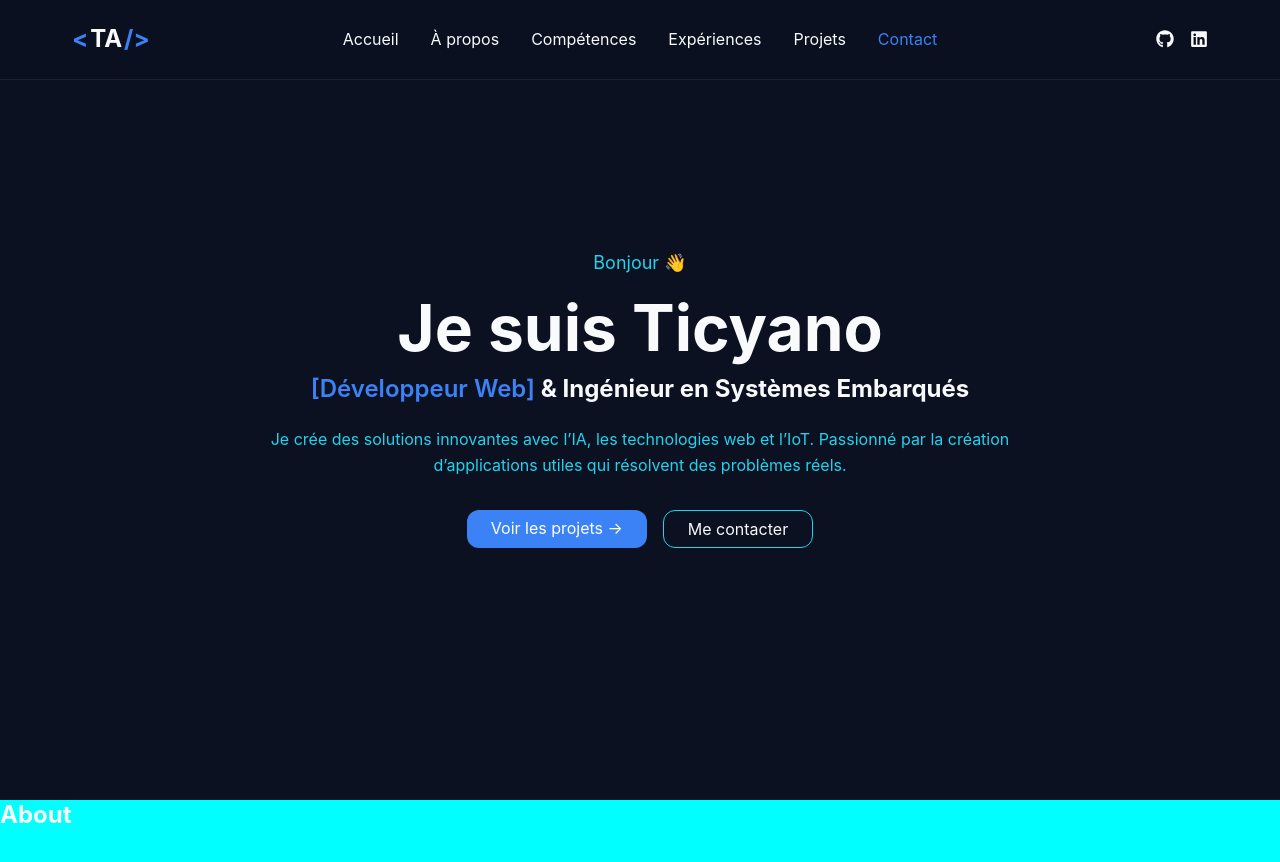
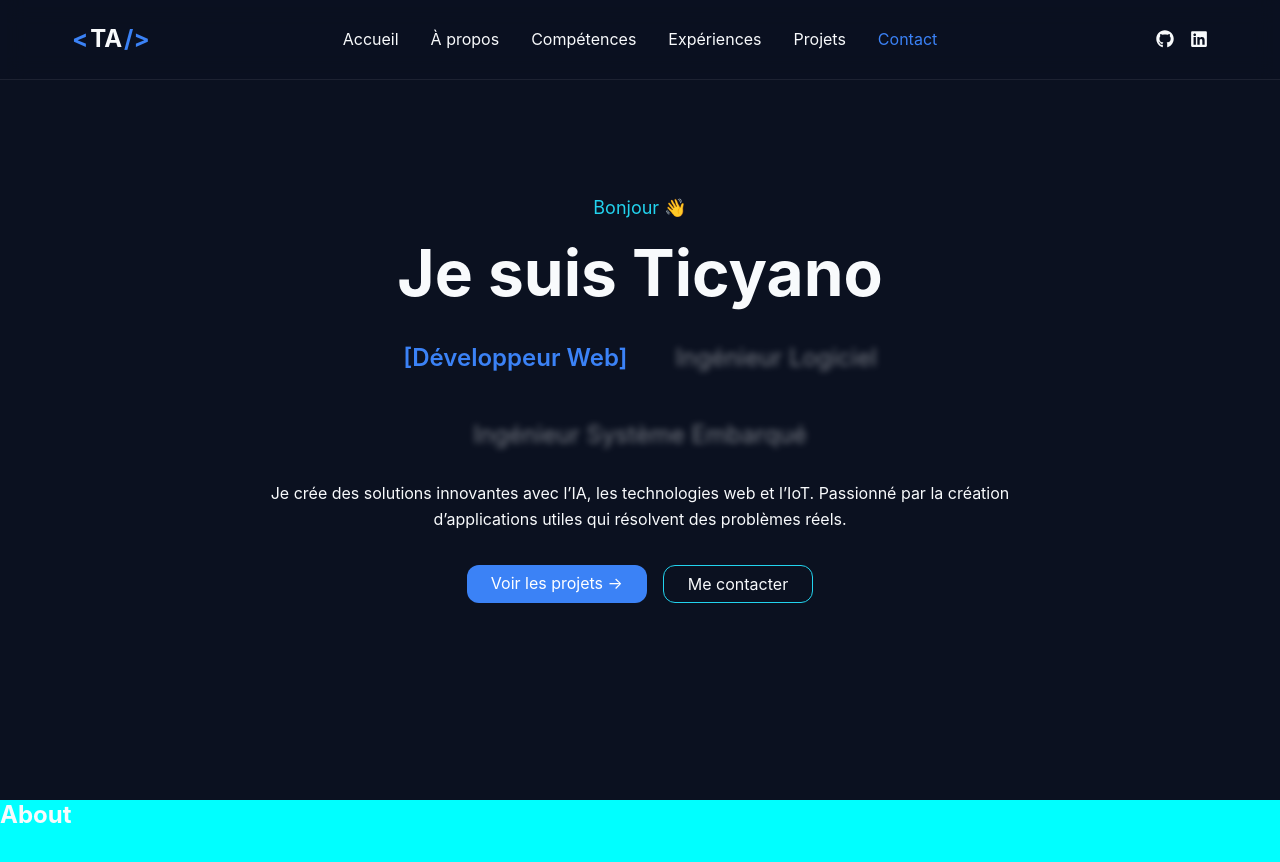
Before and after one commit to andri-Ts/portfolio-v1, a React (Vite) app: page / in a window 1280 px wide. Shown: the top 862 px of the page. Built offline with nearby package versions, Linux system fonts and the light colour scheme.

Commit message:
feat: modificaiton de la rotation

```diff
--- a/src/sections/hero/Hero.jsx
+++ b/src/sections/hero/Hero.jsx
@@ -1,8 +1,27 @@
-import React from 'react';
+import React, { useEffect, useState } from 'react';
 import styles from './hero.module.css';
 import Section from '../../components/ui/section/Section';
 
+const roles = [
+  'Développeur Web',
+  'Ingénieur Logiciel',
+  'Ingénieur Système Embarqué',
+];
+
 function Hero() {
+  const [activeRole, setActiveRole] = useState(0);
+
+  //----------------------------
+  // Rotation automatique des mots
+  //---------------------------
+  useEffect(() => {
+    const interval = setInterval(() => {
+      setActiveRole((prevValue) => (prevValue + 1) % roles.length);
+    }, 2000); // Change tous les 2s
+
+    return () => clearInterval(interval);
+  }, []);
+
   return (
     <Section id="hero" className={styles.hero}>
       <div className={styles.container}>
@@ -10,10 +29,23 @@ function Hero() {
 
         <h1 className={styles.title}>Je suis Ticyano</h1>
 
-        <h2 className={styles.subtitle}>
-          <span className={styles.highlight}>[Développeur Web]</span> &
-          Ingénieur en Systèmes Embarqués
-        </h2>
+        {/* <h2 className={styles.subtitle}>
+          <span className={styles.highlight}>[{words[index]}]</span> & Ingénieur
+          en Systèmes Embarqués
+        </h2> */}
+
+        <div className={styles.roles}>
+          {roles.map((role, index) => (
+            <span
+              key={role}
+              className={`${styles.role} ${
+                activeRole === index ? styles.active : styles.inactive
+              }`}
+            >
+              {activeRole === index ? `[${role}]` : role}
+            </span>
+          ))}
+        </div>
 
         <p className={styles.description}>
           Je crée des solutions innovantes avec l’IA, les technologies web et
--- a/src/sections/hero/hero.module.css
+++ b/src/sections/hero/hero.module.css
@@ -31,11 +31,12 @@
 .highlight {
   color: var(--color-primary);
   font-weight: 600;
+  transition: var(--transition-normal);
 }
 
 .description {
   font-size: var(--fs-md);
-  color: var(--color-secondary);
+  color: var(--color-text);
   line-height: 1.6;
   margin-bottom: var(--spacing-xl);
 }
@@ -72,3 +73,29 @@
   border-color: var(--color-primary);
   color: var(--color-primary);
 }
+
+.roles {
+  display: flex;
+  justify-content: center;
+  align-items: center;
+  gap: 3rem;
+  margin: 2rem 0;
+  flex-wrap: wrap;
+}
+
+.role {
+  font-size: var(--fs-xl);
+  transition: all 0.4s ease;
+}
+
+.active {
+  color: var(--color-primary);
+  font-weight: 600;
+  filter: blur(0);
+}
+
+.inactive {
+  color: var(--color-text);
+  opacity: 0.45;
+  filter: blur(3px);
+}
```
Also changed, not shown: src/components/layout/navbar/Navbar.jsx (+0 -33 lines).
